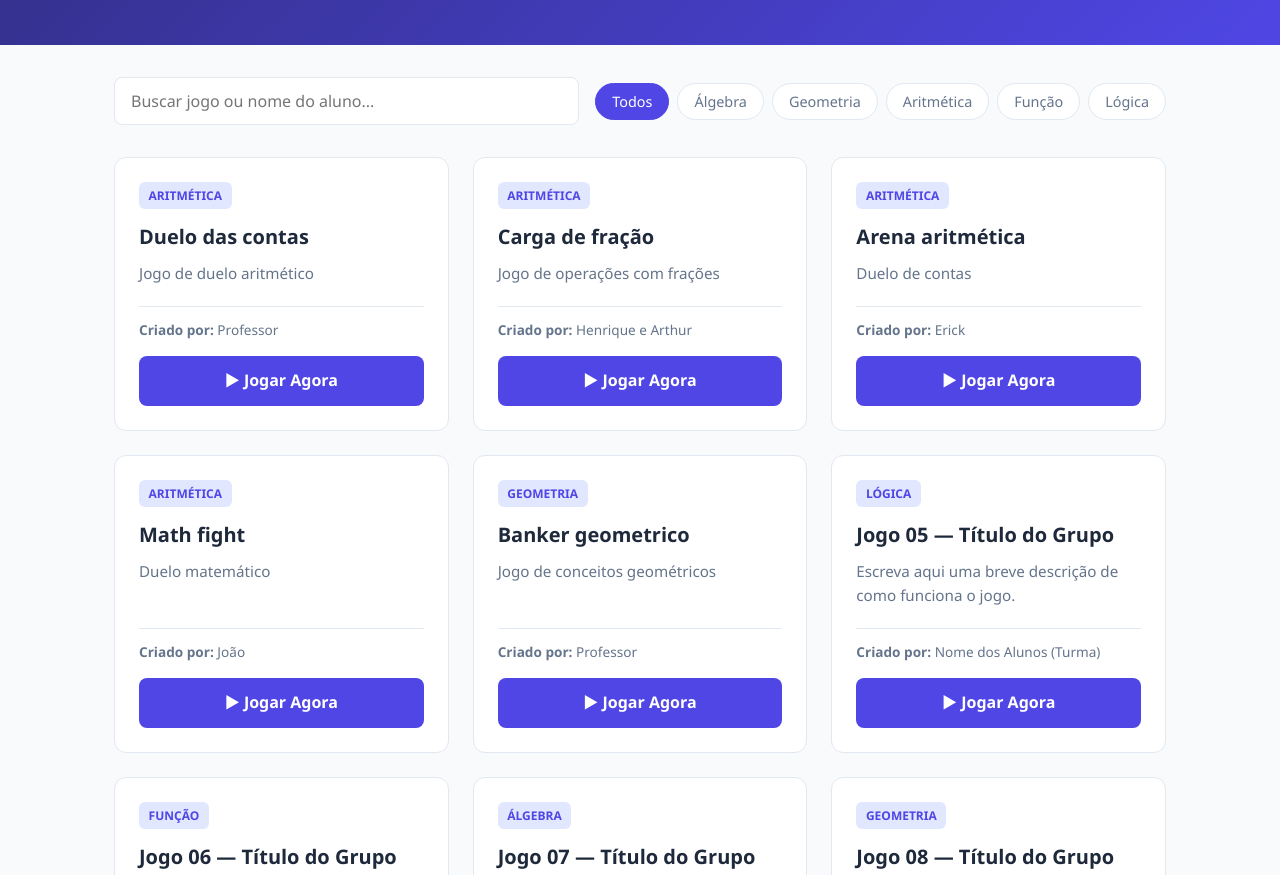
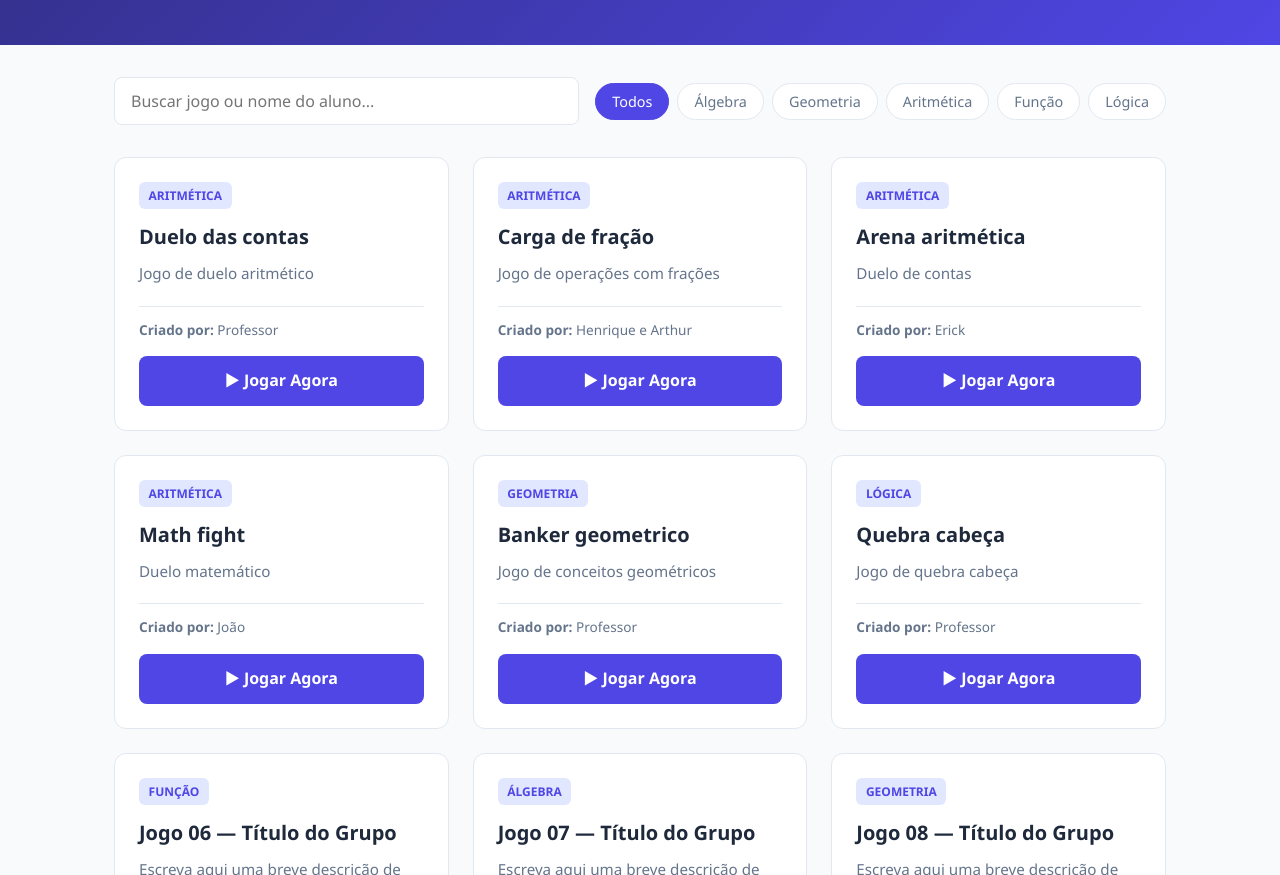
Before and after one commit to andersonfmfm-sketch/MathIA, a plain HTML site: page index.html in a window 1280 px wide. Shown: the part 225-1100 px from the top of the page. Drawn offline with Linux system fonts and the light colour scheme.

Commit message:
Update index.html

```diff
--- a/index.html
+++ b/index.html
@@ -258,11 +258,11 @@
                 arquivo: "banker_geometria.html"
             },
             {
-                titulo: "Jogo 05 — Título do Grupo",
-                descricao: "Escreva aqui uma breve descrição de como funciona o jogo.",
+                titulo: "Quebra cabeça",
+                descricao: "Jogo de quebra cabeça",
                 categoria: "Lógica",
-                autores: "Nome dos Alunos (Turma)",
-                arquivo: "jogo5.html"
+                autores: "Professor",
+                arquivo: "quebracab.html"
             },
             {
                 titulo: "Jogo 06 — Título do Grupo",
```
